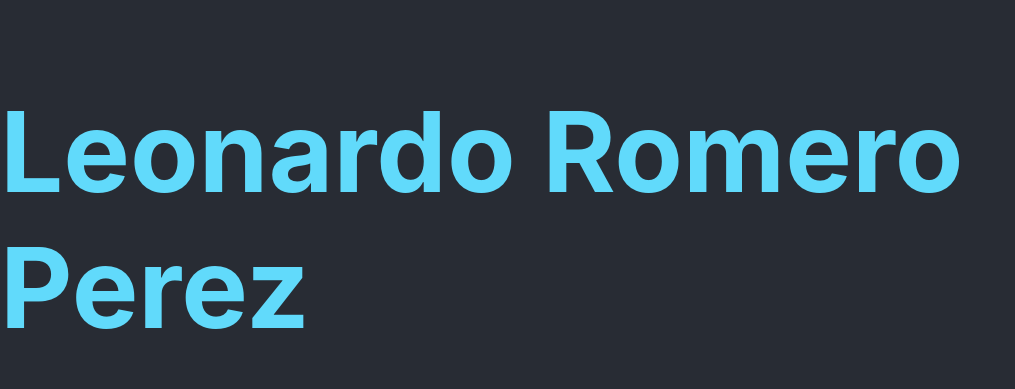
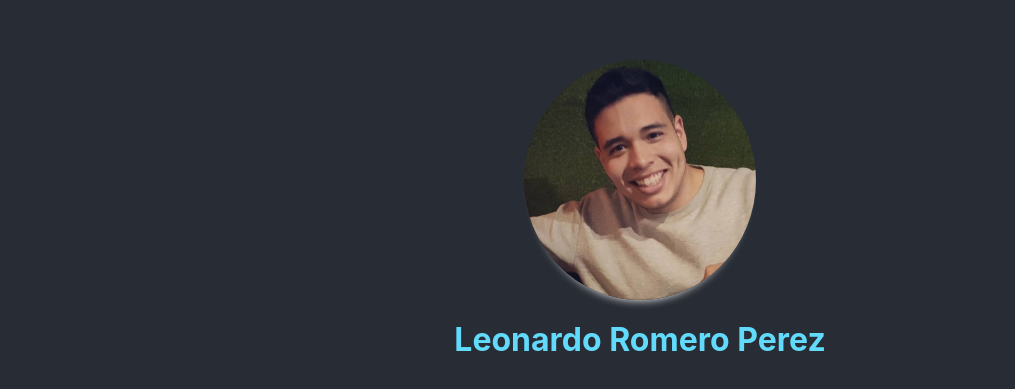
Before and after one commit to leonardofrp5/my-web, a React (Create React App) app: page / in a window 1280 px wide. Shown: the part 181-570 px from the top of the page, without its empty margins (0-1015 px from the left). Built offline with nearby package versions, Linux system fonts and the light colour scheme.

Commit message:
·added image for view home

```diff
--- a/src/App.css
+++ b/src/App.css
@@ -1,14 +1,29 @@
+* {
+  padding: 0;
+  margin: 0;
+}
+
 .container {
   align-items: center;
-  background-color: #282C34;
+  background-color: #282c34;
   display: flex;
+  flex-direction: column;
   height: 100vh;
   justify-content: center;
   width: 100%;
 }
+
+.imgProfile {
+  border-radius: 50%;
+  box-shadow: 0 10px 10px -10px white;
+  height: 30%;
+}
+
 .title {
-  color: #61DAFB;
-  font-size: 7em;
+  color: #61dafb;
+  font-size: 2em;
+  padding: 20px;
+  text-align: center;
 }
 
 @media screen and (max-width: 1024px) {
--- a/src/App.js
+++ b/src/App.js
@@ -1,10 +1,12 @@
+import imgProfile from './assets/Images/imgProfile.png'
 import './App.css'
 
 function App () {
   return (
     <>
       <div className='container'>
-        <h1 className='title'>Leonardo Romero Perez</h1>
+        <img className='imgProfile' src={imgProfile} alt='img_leonardo' />
+        <h3 className='title'>Leonardo Romero Perez</h3>
       </div>
     </>
   )
```
Also changed, not shown: src/assets/Images/imgProfile.png (added).
